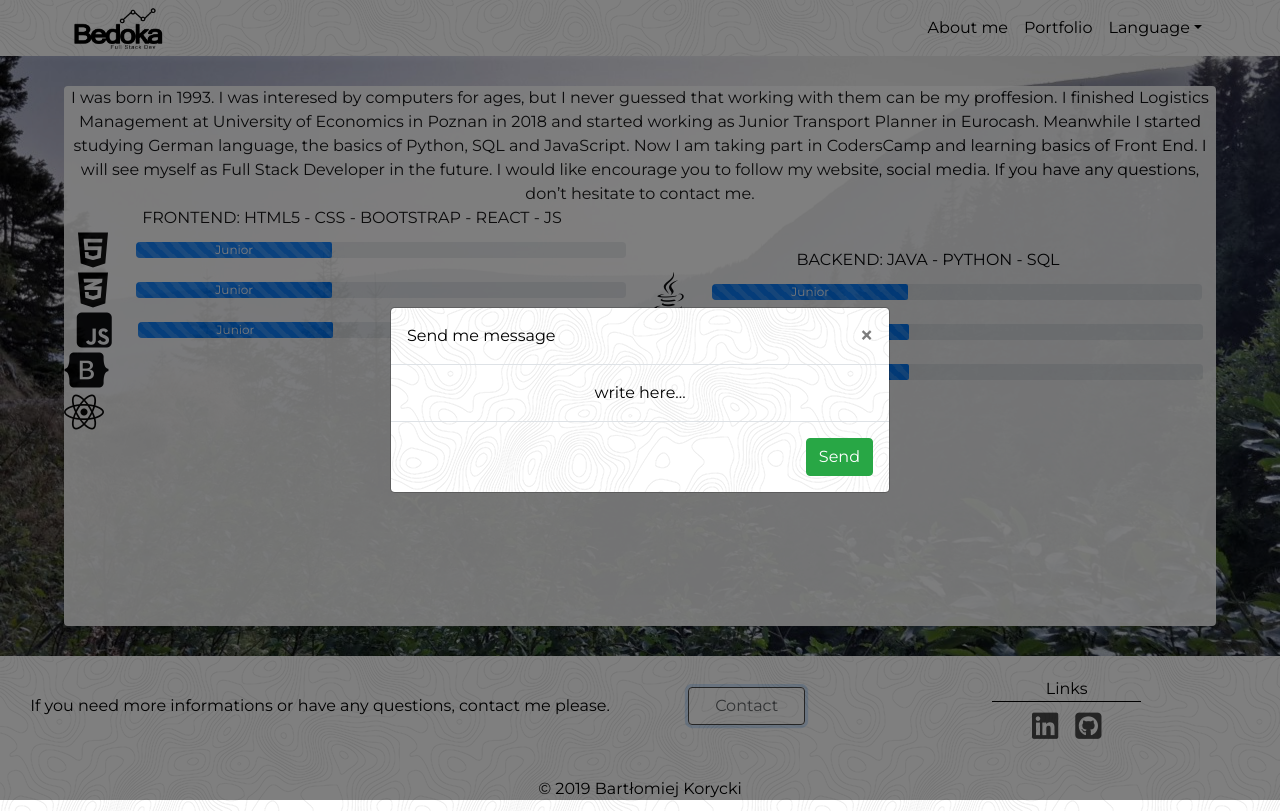
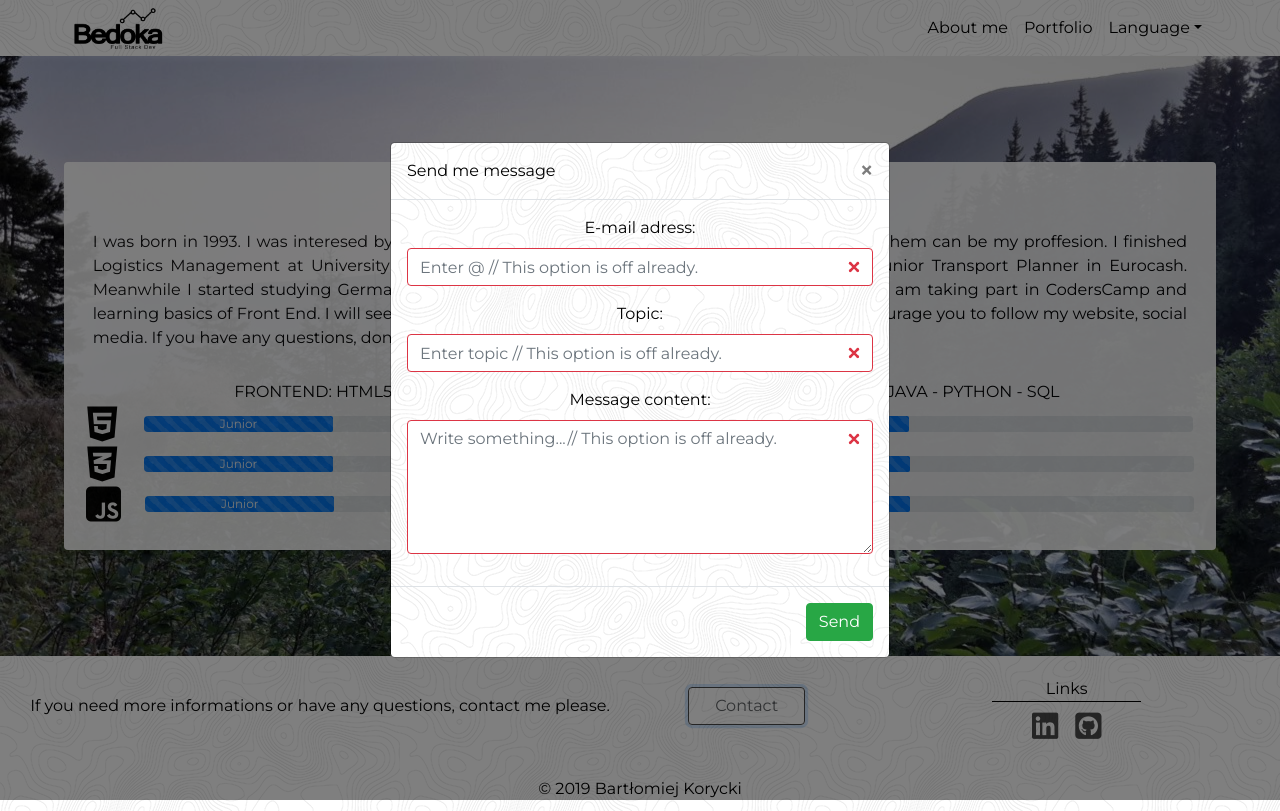
Before and after one commit to BartlomiejKorycki/MyPage, a React (Create React App) app: page /about in a window 1280 px wide. Both pictures are taken after a click on the button "Contact". Built offline with nearby package versions, Linux system fonts and the light colour scheme; a web font is replaced by a local one.

Commit message:
About me finished

```diff
--- a/src/components/Aboutme.js
+++ b/src/components/Aboutme.js
@@ -6,11 +6,12 @@ class Aboutme extends React.Component {
             <div className="am-container">
                 <div className="am-window text-center">
                     <div className="am-info-fluid">
+                        <header className="am-header">About me</header>
                         <article className="am-content">I was born in 1993. I was interesed by computers for ages, but I never guessed that working with them can be my proffesion. I finished Logistics Management at University of Economics in Poznan in 2018 and started working as Junior Transport Planner in Eurocash. Meanwhile I started studying German language, the basics of Python, SQL and JavaScript. Now I am taking part in CodersCamp and learning basics of Front End. I will see myself as Full Stack Developer in the future. I would like encourage you to follow my website, social media. If you have any questions, don’t hesitate to contact me. </article>
                     </div>
                     <div className="am-skills row">
                         <div className="frontend col-md-6">
-                        FRONTEND: HTML5 - CSS - BOOTSTRAP - REACT - JS
+                        FRONTEND: HTML5 - CSS - JS
                             <ul className="front text-left">
                                 <li className="row">
                                     <i class="fab fa-html5"></i>
@@ -30,8 +31,6 @@ class Aboutme extends React.Component {
                                         <div class="js progress-bar progress-bar-striped progress-bar-animated">Junior</div>
                                     </div>
                                 </li>
-                                <li><i class="fab fa-bootstrap"></i></li>
-                                <li><i class="fab fa-react"></i></li>
                             </ul>
                         </div>
                         <div className="backend col-md-6">
--- a/src/components/Footer.js
+++ b/src/components/Footer.js
@@ -18,8 +18,19 @@ class Footer extends React.Component {
                                     <h7 className="modal-title">Send me message</h7>
                                     <button className="close" type="button" data-dismiss="modal">&times;</button>
                                 </div>
-                                <div className="modal-body">
-                                    write here...
+                                <div className="modal-body was-validated" action="/">
+                                    <div class="form-group">
+                                        <label for="uname">E-mail adress:</label>
+                                        <input type="text" class="form-control" placeholder="Enter @ // This option is off already." required/>
+                                    </div>
+                                    <div class="form-group">
+                                        <label for="uname">Topic:</label>
+                                        <input type="text" class="form-control" placeholder="Enter topic // This option is off already." required/>
+                                    </div>
+                                    <div class="form-group">
+                                        <label for="comment">Message content:</label>
+                                        <textarea class="form-control" rows="5" placeholder="Write something...// This option is off already." required></textarea>
+                                    </div>
                                 </div>
                                 <div className="modal-footer">
                                     <button className="btn btn-success" type="button" data-dismiss="modal">Send</button>
--- a/src/components/Portfolio.js
+++ b/src/components/Portfolio.js
@@ -4,7 +4,9 @@ class Portfolio extends React.Component {
     render() {
         return(
             <div className="pf-container">
-                <h2>There are my projects.</h2>
+                <div className="portfolio-window">
+                    <h2>Coming soon :)</h2>
+                </div>
             </div>
         );
     }
--- a/src/styles/App.css
+++ b/src/styles/App.css
@@ -64,6 +64,7 @@ body {
 a:hover {
     color:goldenrod;
     text-decoration: none;
+    /*border-bottom: 1px solid goldenrod;*/
 }
 .active {
     color: black;
@@ -91,12 +92,16 @@ h1 {
     font-weight: bold;
 }
 /*----------A B O U T M E----------*/
+.am-header {
+    font-size: larger;
+    padding-top: 20px;
+}
 .am-container {
     display: flex;
     align-items: center;
     justify-content: center;
     width: 100%;
-    height: 600px;
+    min-height: 600px;
     background: url(Mountains.jpg) 50% 1%;
     background-size: cover;
 }
@@ -114,6 +119,12 @@ h1 {
     0% {opacity: 0;}
     100% {opacity: 0.9;}
 }
+.am-content {
+    width: 95%;
+    padding: 20px 0px;
+    margin: auto;
+    text-align: justify;
+}
 /*---SKILLBARS---*/
 .row {
     display: flex;
@@ -127,7 +138,7 @@ h1 {
 }
 /*-FRONT-*/
 .frontend {
-    padding: 0;
+    padding: 10px 10px 10px 10px;
 }
 .front {
     padding: 0;
@@ -157,17 +168,9 @@ h1 {
     width: 40%;
     border-radius: 2px;
 }
-.fa-bootstrap {
-    margin: auto;
-    font-size: 40px;
-}
-.fa-react {
-    margin: auto;
-    font-size: 40px;
-}
 /*-BACK-*/
 .backend {
-    padding: 0;
+    padding: 10px 10px 10px 10px;
 }
 .back {
     padding: 0;
@@ -199,10 +202,27 @@ h1 {
 }
 /*----------P O R T F O L I O----------*/
 .pf-container {
+    display: flex;
+    align-items: center;
+    justify-content: center;
     width: 100%;
-    height: 600px;
+    min-height: 600px;
     background: url(Mountains.jpg) 50% 1%;
     background-size: cover;
+}
+.portfolio-window {
+    width: 90%;
+    height: 90%;
+    color: black;
+    background-color: white;
+    border-radius: 4px;
+    animation: portfolio-opacity;
+    animation-duration: 2S;
+    animation-fill-mode: forwards;
+}
+@keyframes portfolio-opacity {
+    0% {opacity: 0;}
+    100% {opacity: 0.9;}
 }
 /*----------F O O T E R----------*/
 /*----from-left-to-right----*/
```
